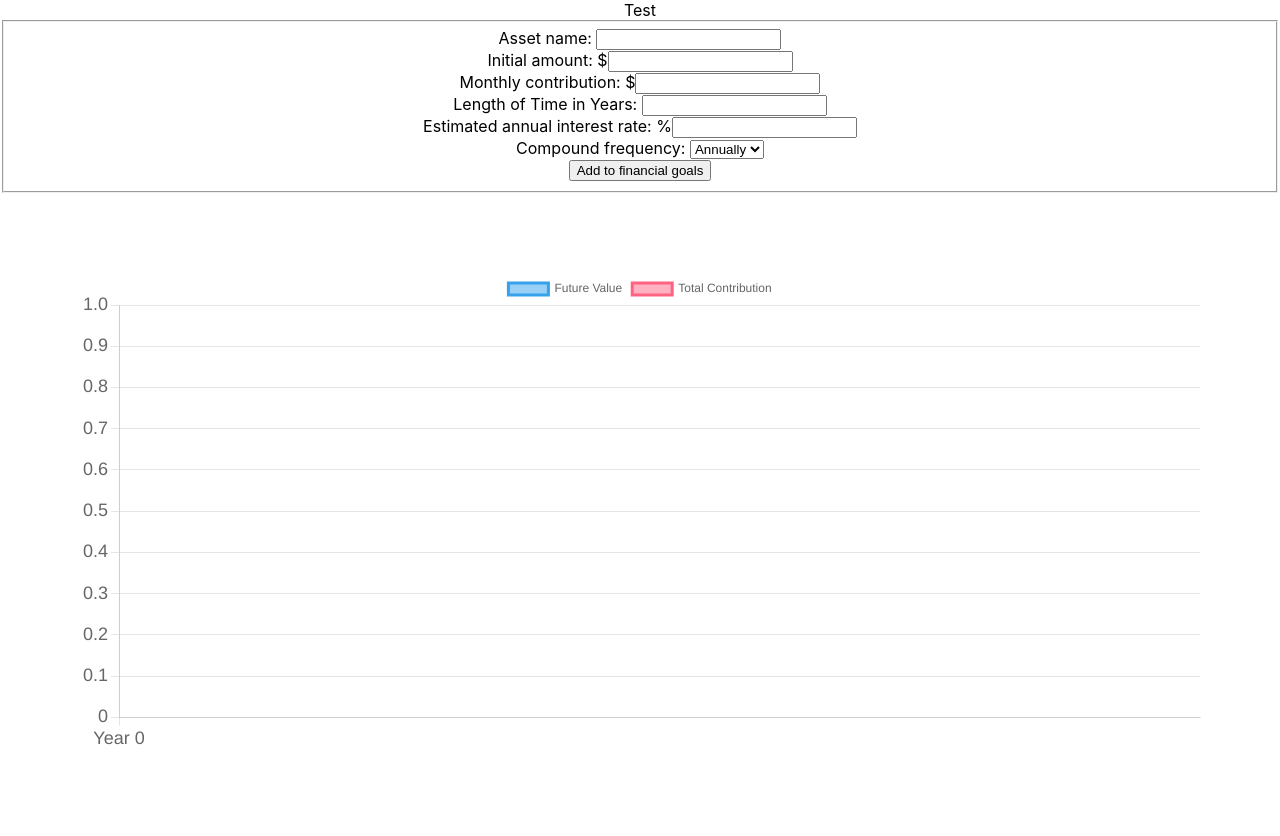
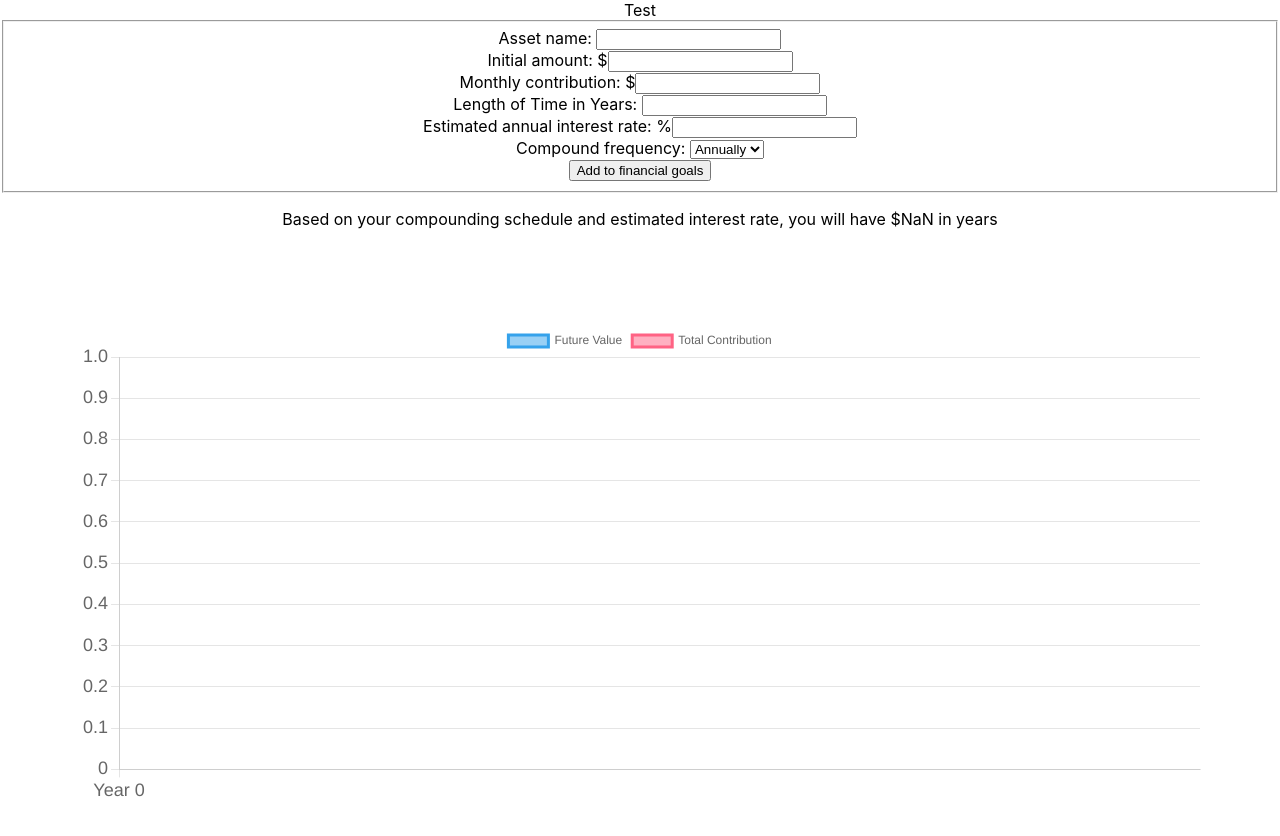
Before and after one commit to nadiah-m/wealth-tracker, a React (Create React App) app in the folder client/: page / in a window 1280 px wide. Shown: the top 836 px of the page. Built offline with nearby package versions, Linux system fonts and the light colour scheme.

Commit message:
reformat values to numbers

```diff
--- a/client/src/Pages/AssetForm.jsx
+++ b/client/src/Pages/AssetForm.jsx
@@ -33,9 +33,20 @@ function AssetForm() {
     let rate = Math.pow(1 + r / n, n / 12) - 1;
     let fRate = Math.pow(1 + rate, nper);
     let futureValue = P * fRate + A * ((fRate - 1) / rate);
-    console.log(futureValue);
+    let futureValueComma = futureValue.toLocaleString("en-US", {
+      maximumFractionDigits: 2,
+    });
+    console.log(futureValueComma);
     futureValues.push(futureValue.toFixed(2));
   }
+
+  console.log(futureValues);
+
+  const finalFutureValue = Number(futureValues[futureValues.length - 1]);
+  const finalFVNr = finalFutureValue.toLocaleString("en-US", {
+    maximumFractionDigits: 2,
+  });
+  console.log(finalFVNr);
 
   const presentValues = [];
 
@@ -154,6 +165,11 @@ function AssetForm() {
         </fieldset>
       </form>
 
+      <p>
+        Based on your compounding schedule and estimated interest rate, you will
+        have ${finalFVNr} in {years} years
+      </p>
+
       <Line data={data} options={options} />
     </>
   );
```
